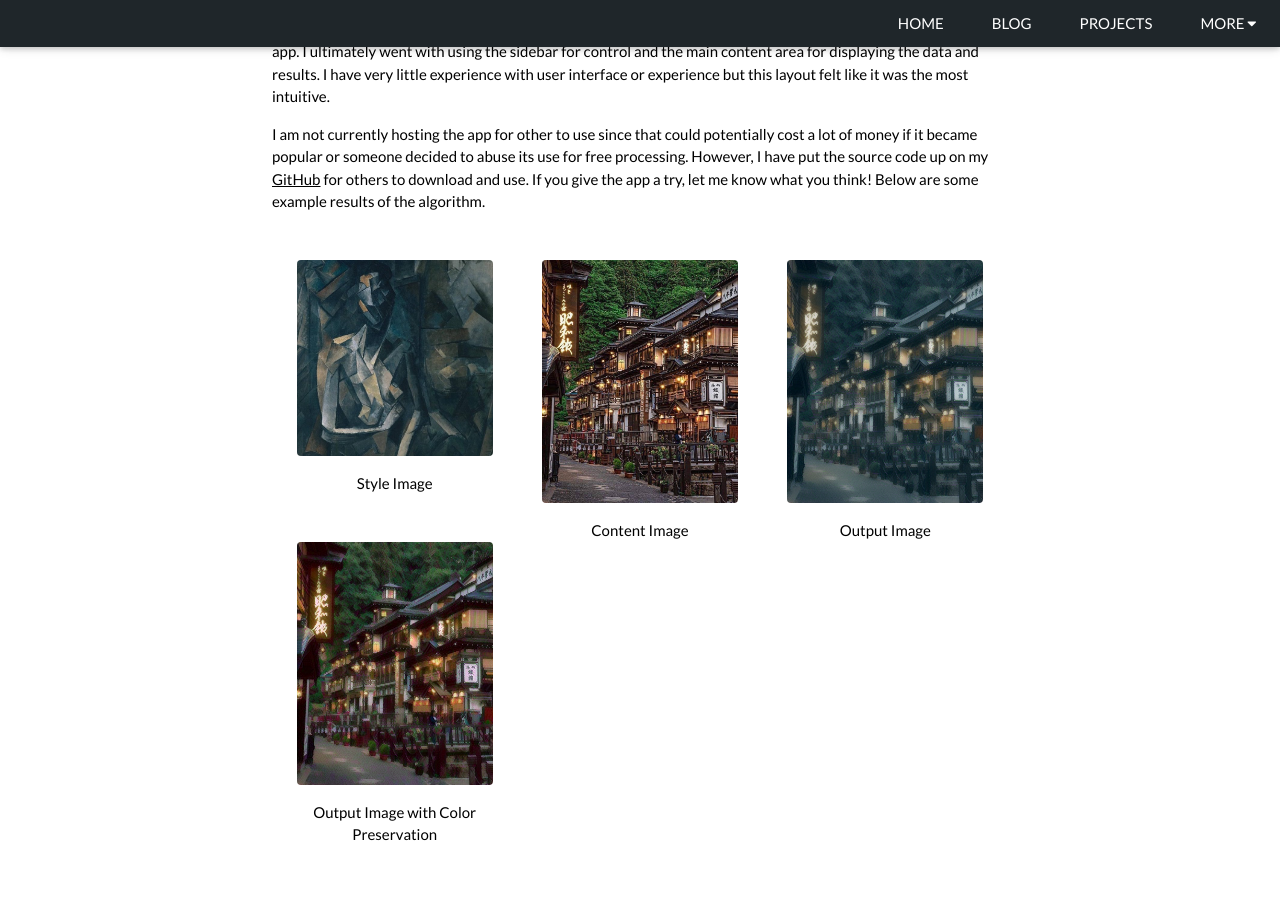
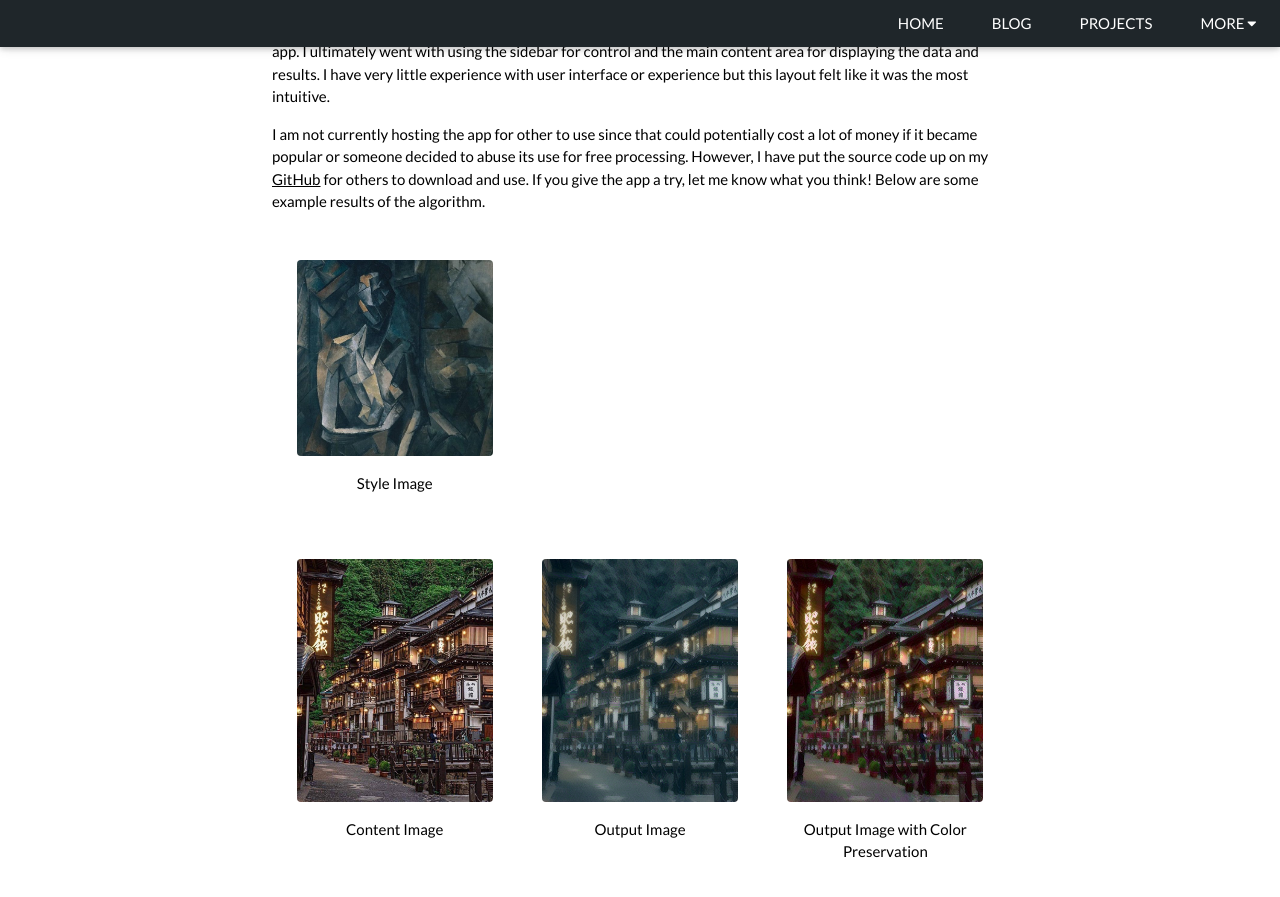
Before and after one commit to michaelriedl/michaelriedl.github.io, a Jekyll site: the page built from _posts/2020-03-21-pic-2-paint.md, in a window 1280 px wide and 900 px high, scrolled down 1566 px. Shown: the top 897 px of the window. Built offline with Jekyll 4.4.1, drawn with Linux system fonts in a browser that asks for light colours.

Commit message:
Update 2020-03-21-pic-2-paint.md

```diff
--- a/_posts/2020-03-21-pic-2-paint.md
+++ b/_posts/2020-03-21-pic-2-paint.md
@@ -31,6 +31,8 @@ I am not currently hosting the app for other to use since that could potentially
         <img src="/assets/images/blogs/picasso.jpg" class="w3-round w3-margin-bottom" alt="Style Image" style="width:80%">
         <figcaption>Style Image</figcaption>
     </div>
+</div>
+<div class="w3-row w3-padding-32 w3-center">
     <div class="w3-third">
         <img src="/assets/images/blogs/hard_scene.jpg" class="w3-round w3-margin-bottom" alt="Content Image" style="width:80%">
         <figcaption>Content Image</figcaption>
```
